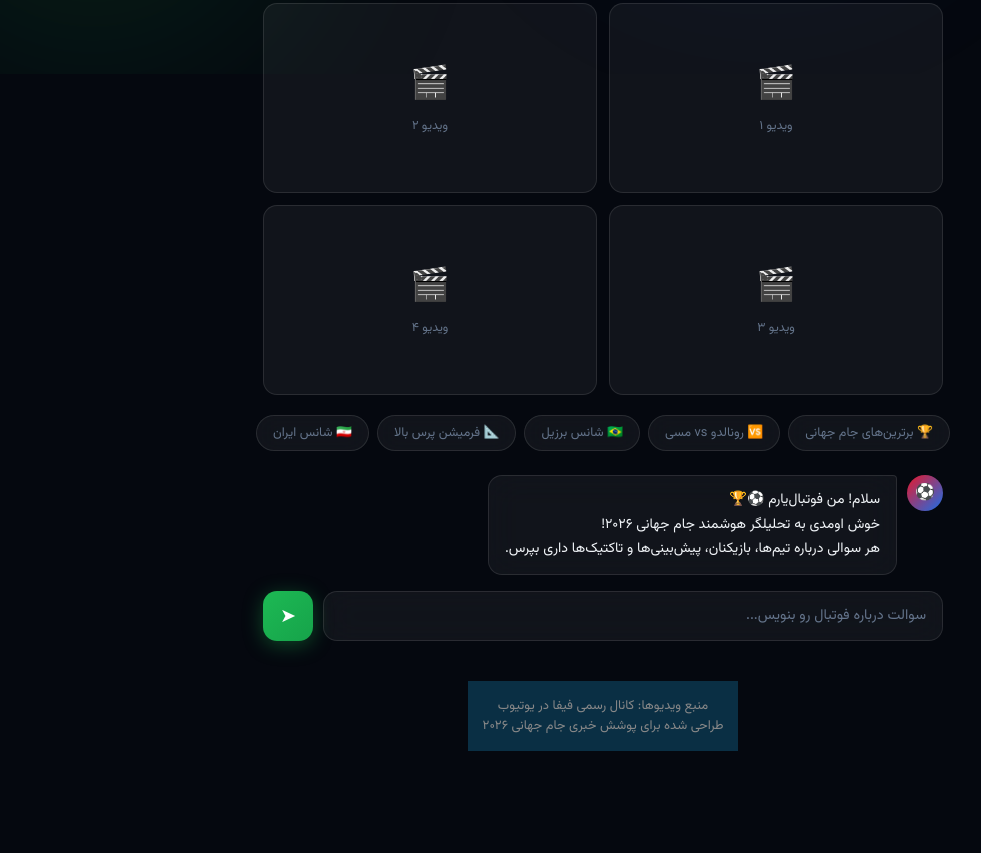
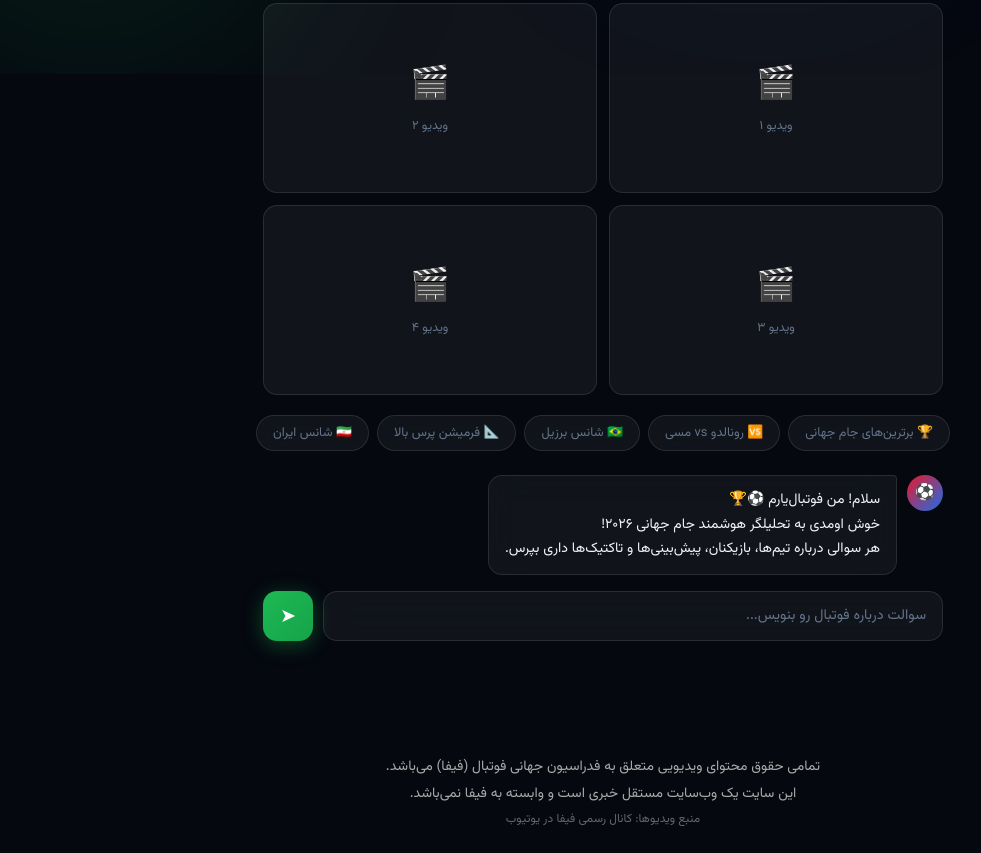
Before and after one commit to ostad384/football-ai, a plain HTML site: page index.html in a window 1280 px wide. Shown: the part 726-1579 px from the top of the page, without its empty margins (37-1018 px from the left). Before the commit the page ends 1477 px from the top, so only its background shows below. Drawn offline with Linux system fonts and the light colour scheme.

Commit message:
Update index.html

```diff
--- a/index.html
+++ b/index.html
@@ -183,9 +183,10 @@
   </div>
 </div>
 
-<footer style="text-align: center; padding: 15px; background: #0A2F44; color: #888; font-size: 13px;">
-    <p>منبع ویدیوها: کانال رسمی فیفا در یوتیوب</p>
-    <p>طراحی شده برای پوشش خبری جام جهانی ۲۰۲۶</p>
+<footer style="text-align: center; padding: 20px; color: #aaa; font-size: 14px; margin-top: 50px;">
+    <p style="margin: 5px 0;">تمامی حقوق محتوای ویدیویی متعلق به فدراسیون جهانی فوتبال (فیفا) می‌باشد.</p>
+    <p style="margin: 5px 0;">این سایت یک وب‌سایت مستقل خبری است و وابسته به فیفا نمی‌باشد.</p>
+    <p style="margin: 5px 0; color: #666; font-size: 12px;">منبع ویدیوها: کانال رسمی فیفا در یوتیوب</p>
 </footer>
 
 <script>
```
